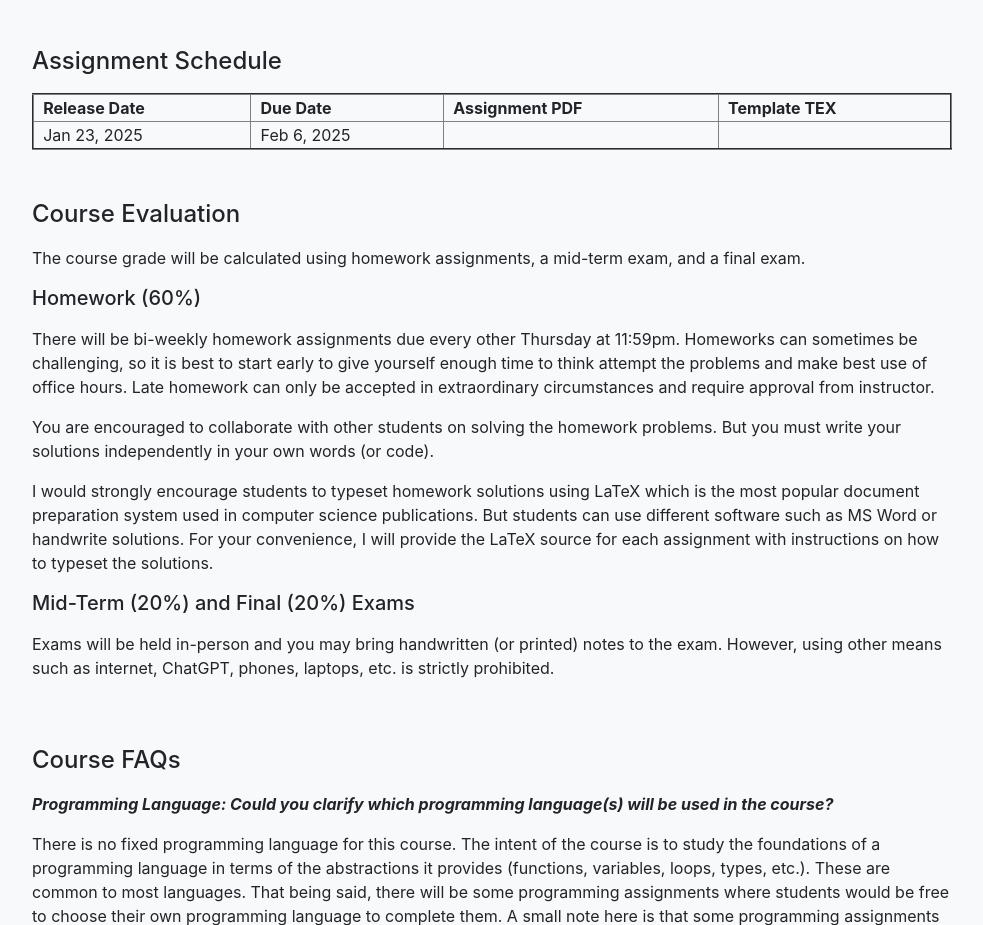
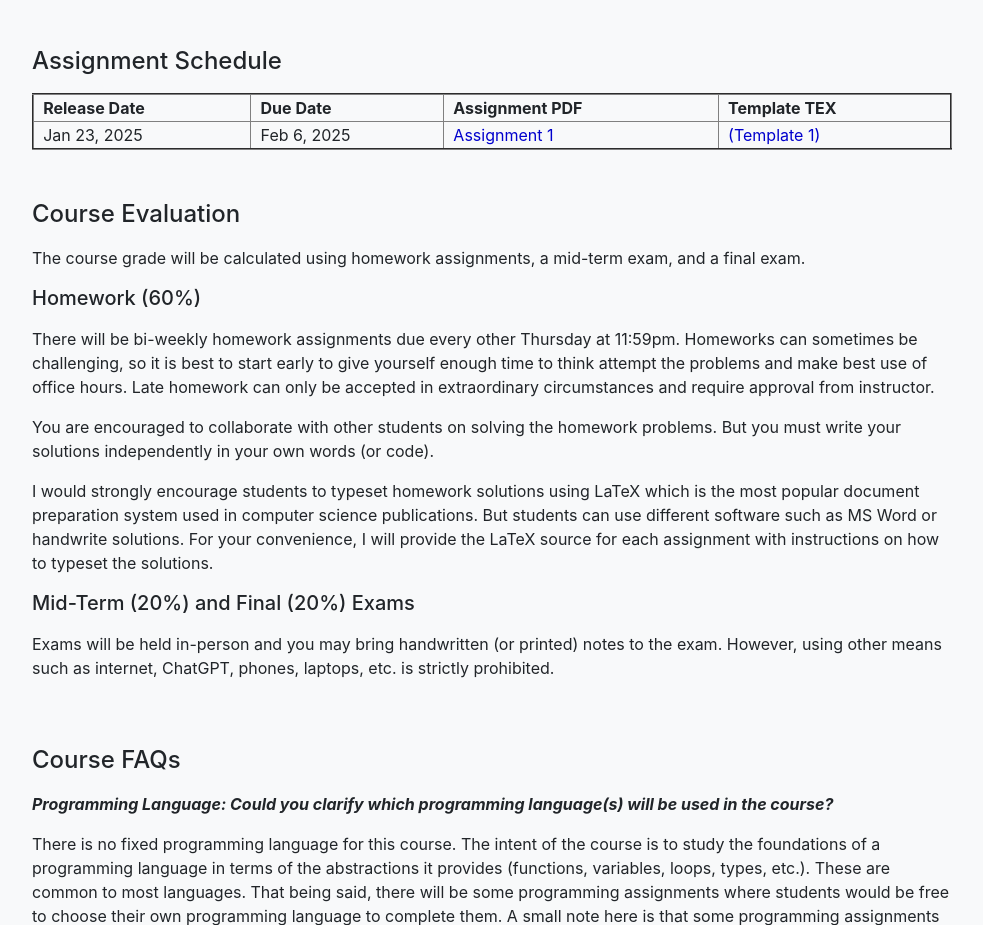
Before and after one commit to ankushdas/ankushdas.github.io, a website: page courses/CS599-S25.html in a window 1280 px wide. Shown: the part 924-1849 px from the top of the page, without its empty margins (148-1131 px from the left). Drawn offline with Linux system fonts and the light colour scheme.

Commit message:
Added assignment 1 to the website

```diff
--- a/courses/CS599-S25.html
+++ b/courses/CS599-S25.html
@@ -401,11 +401,11 @@
               <td style="padding-left: 1%">Jan 23, 2025</td>
               <td style="padding-left: 1%">Feb 6, 2025</td>
               <td style="padding-left: 1%">
-                <!-- <a href="assignments/asgn1-problem.pdf"><span style="color: mediumblue;">Assignment
-                    1</span></a> -->
+                <a href="assignments/asgn1-problem.pdf"><span style="color: mediumblue;">Assignment
+                    1</span></a>
               </td>
               <td style="padding-left: 1%">
-                <!-- <a href="assignments/asgn1.tex"><span style="color: mediumblue;">(Template 1)</span></a> -->
+                <a href="assignments/asgn1.tex"><span style="color: mediumblue;">(Template 1)</span></a>
               </td>
             </tr>
 
```
Also changed, not shown: 2 other files.
